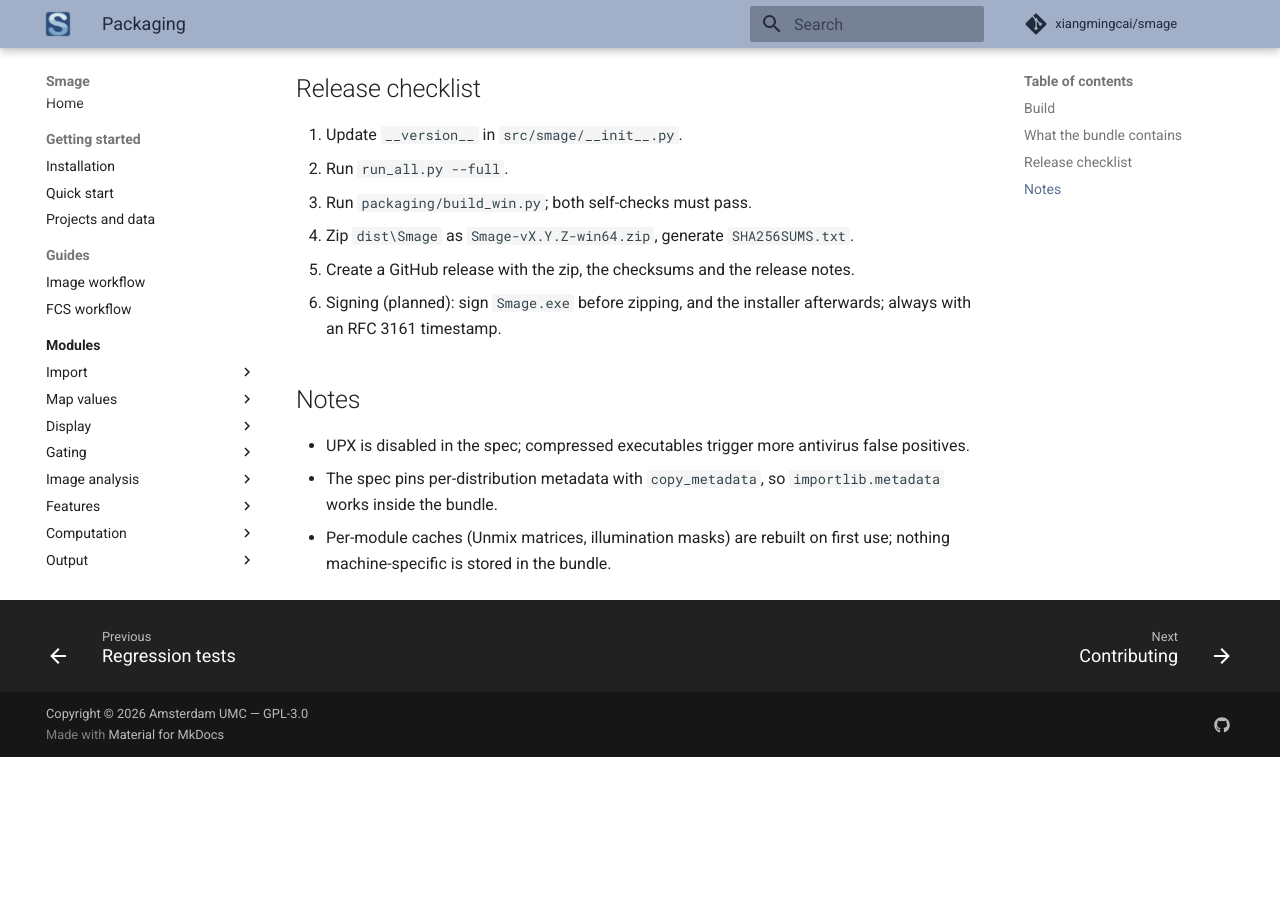
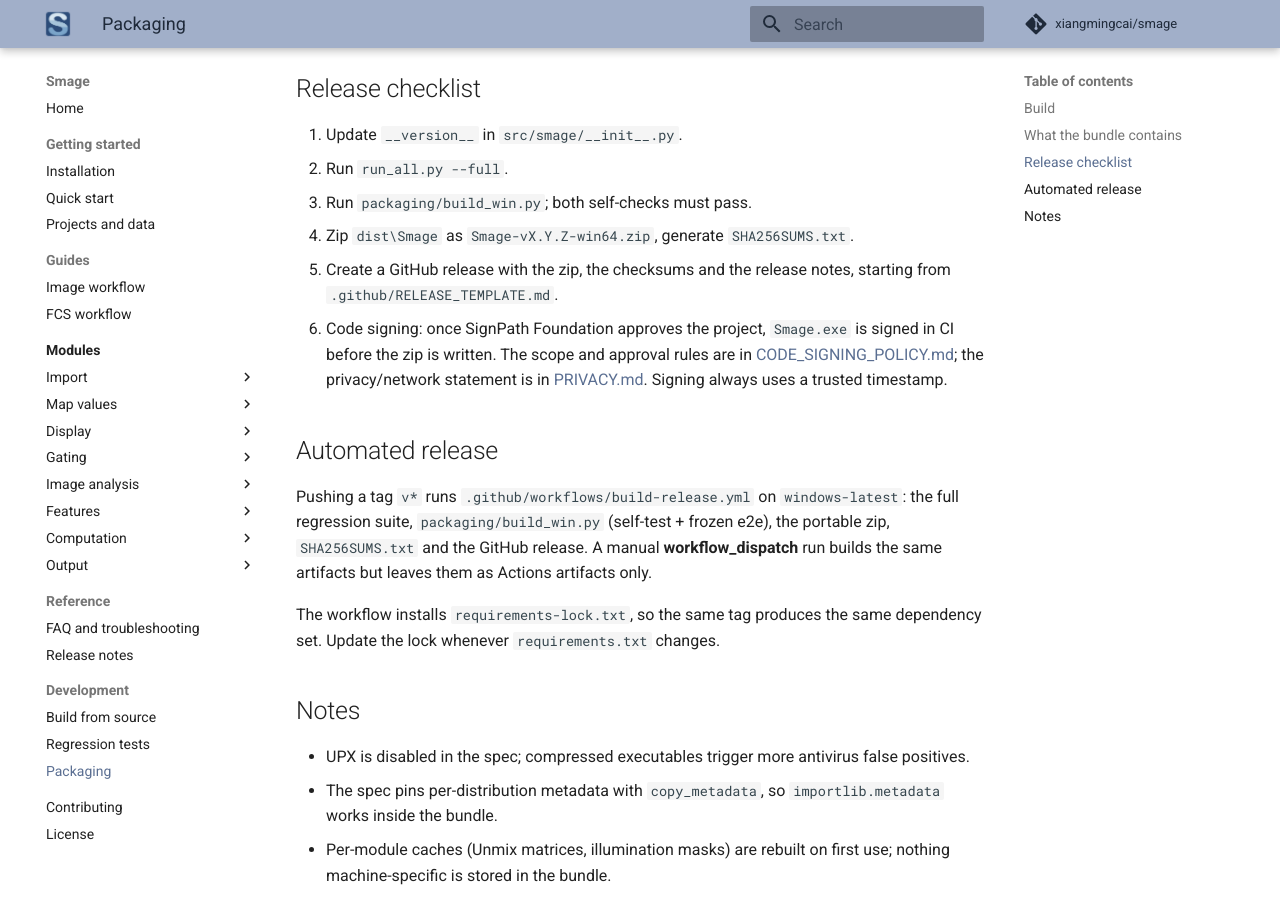
Before and after one commit to xiangmingcai/smage, an MkDocs documentation site: the page built from docs/development/packaging.md, in a window 1280 px wide and 900 px high, scrolled down 783 px. Built offline with MkDocs 1.6.1 and Material for MkDocs 9.7.7, drawn with Linux system fonts in a browser that asks for light colours; comment, search, counter and statistics services are not loaded; before the commit the page ends 1540 px from its top, so only the background shows below that.

Commit message:
Add code-signing policy and automated release workflow
- Add CODE_SIGNING_POLICY.md and PRIVACY.md for the SignPath Foundation
  application: signing scope, GitHub Actions build system, author/reviewer/
  approver roles, manual approval, verification, and the privacy/network
  access statement.
- Add README and .github/RELEASE_TEMPLATE.md sections with the policy and
  privacy links plus the SignPath attribution that becomes active once
  signing is approved.
- Add .github/workflows/build-release.yml: tags run the full regression
  suite, PyInstaller build, self-test and frozen e2e, then produce the
  portable zip, SHA256SUMS.txt and a GitHub release; manual runs upload the
  same artifacts. A commented SignPath signing step is left until approval.
- Add requirements-lock.txt (snapshot of the tested Windows build
  environment) and install it in CI with --no-deps for reproducibility.
- Include PySide6.QtTest in the PyInstaller hidden imports: the bundled
  Figure regression case uses it, and excluding it broke the frozen e2e.
- Record the completed 0.2.0 build, zip and code-signing prerequisites in
  TODO.md.

Frozen e2e now passes and the portable zip was produced locally
(Smage-v0.2.0-win64.zip, 286 MB).

Signed-off-by: xiangmingcai <37839286+xiangmingcai@users.noreply.github.com>

```diff
--- a/docs/development/packaging.md
+++ b/docs/development/packaging.md
@@ -32,9 +32,25 @@ Any failure fails the build. Results are written to
 2. Run `run_all.py --full`.
 3. Run `packaging/build_win.py`; both self-checks must pass.
 4. Zip `dist\Smage` as `Smage-vX.Y.Z-win64.zip`, generate `SHA256SUMS.txt`.
-5. Create a GitHub release with the zip, the checksums and the release notes.
-6. Signing (planned): sign `Smage.exe` before zipping, and the installer
-   afterwards; always with an RFC 3161 timestamp.
+5. Create a GitHub release with the zip, the checksums and the release
+   notes, starting from `.github/RELEASE_TEMPLATE.md`.
+6. Code signing: once SignPath Foundation approves the project, `Smage.exe`
+   is signed in CI before the zip is written. The scope and approval rules
+   are in [CODE_SIGNING_POLICY.md](https://github.com/xiangmingcai/smage/blob/main/CODE_SIGNING_POLICY.md);
+   the privacy/network statement is in
+   [PRIVACY.md](https://github.com/xiangmingcai/smage/blob/main/PRIVACY.md).
+   Signing always uses a trusted timestamp.
+
+## Automated release
+
+Pushing a tag `v*` runs `.github/workflows/build-release.yml` on
+`windows-latest`: the full regression suite, `packaging/build_win.py`
+(self-test + frozen e2e), the portable zip, `SHA256SUMS.txt` and the GitHub
+release. A manual **workflow_dispatch** run builds the same artifacts but
+leaves them as Actions artifacts only.
+
+The workflow installs `requirements-lock.txt`, so the same tag produces the
+same dependency set. Update the lock whenever `requirements.txt` changes.
 
 ## Notes
 
```
Also changed, not shown: CODE_SIGNING_POLICY.md (added, +95 -0 lines), PRIVACY.md (added, +70 -0 lines), README.md (+12 -0 lines), TODO.md (+30 -0 lines), requirements-lock.txt (added, +117 -0 lines), .github/RELEASE_TEMPLATE.md (added), 3 other files.
